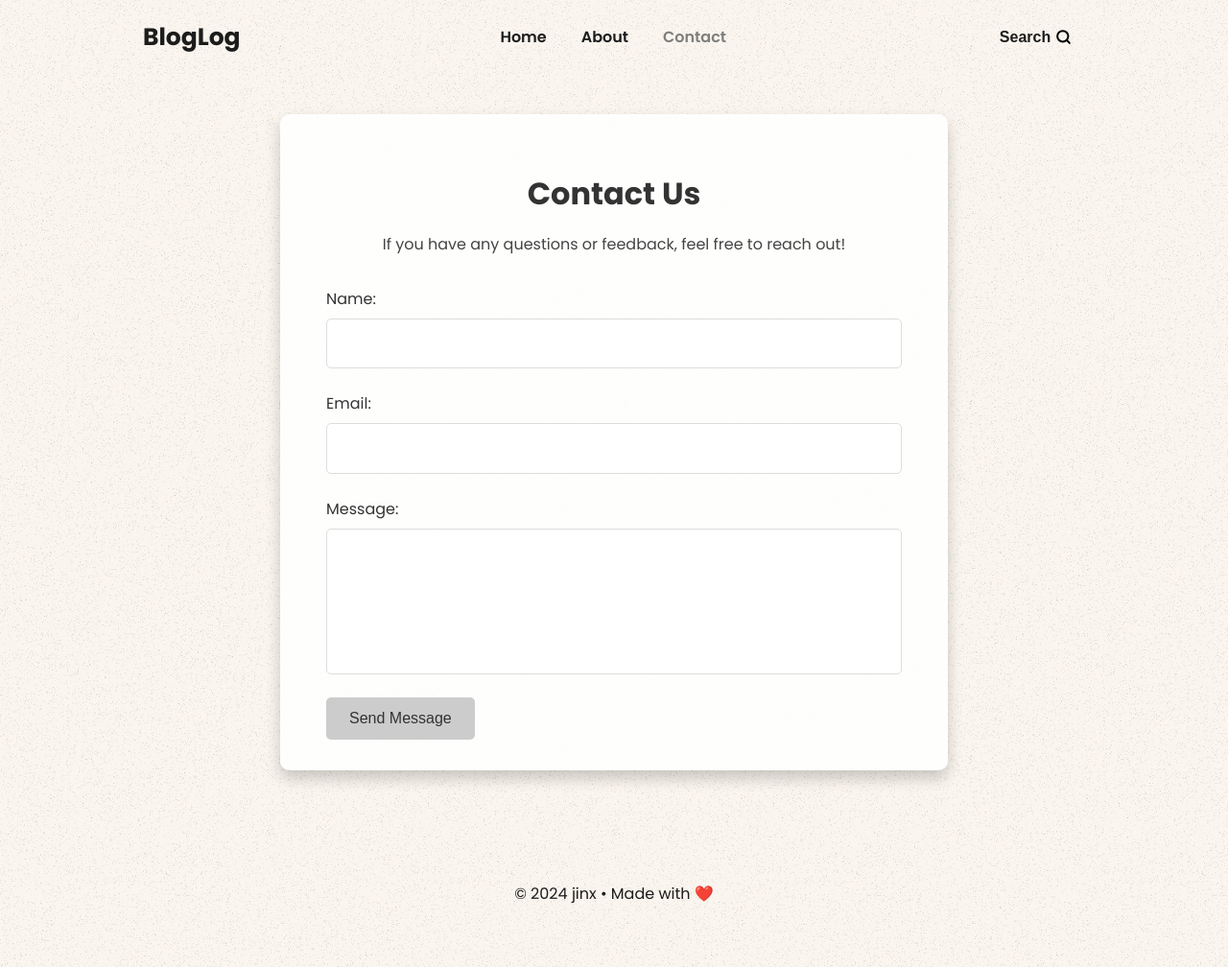
After one commit to jinx-vi-0/BlogLog, a Node server app: page /contact in a window 1280 px wide. The commit adds this page. Shown: the whole page at 96% size. Run offline with Node 20, Linux system fonts and the light colour scheme; some libraries are stand-ins or nearby versions.

Commit message:
Add contact page and data stored in database (#49)
* contact page added

* Add Nodemailer Feature

```diff
--- a/package.json
+++ b/package.json
@@ -29,6 +29,7 @@
     "method-override": "^3.0.0",
     "mongodb": "^6.6.2",
     "mongoose": "^7.0.3",
+    "nodemailer": "^6.9.15",
     "zod": "^3.23.8"
   },
   "devDependencies": {
--- a/public/css/style.css
+++ b/public/css/style.css
@@ -397,3 +397,85 @@ img {
 .welcome-section a.cta-button:hover {
   background-color: #004d40;
 }
+
+/* Contact Us Page Styling */
+.contact-section {
+  width: 100%;
+  padding: 2rem 0;
+  display: flex;
+  justify-content: center;
+  align-items: center;
+}
+
+.contact-container {
+  background: rgba(255, 255, 255, 0.9);
+  border-radius: 10px;
+  padding: 2rem 3rem;
+  max-width: 600px;
+  width: 100%;
+  box-shadow: 0 8px 16px rgba(0, 0, 0, 0.2);
+}
+
+.contact-container h1 {
+  font-size: 2rem;
+  margin-bottom: 1rem;
+  color: #333;
+  text-align: center;
+}
+
+.contact-container p {
+  font-size: 1rem;
+  margin-bottom: 2rem;
+  text-align: center;
+  color: #444;
+}
+
+.form-group {
+  margin-bottom: 1.5rem;
+}
+
+.form-group label {
+  display: block;
+  margin-bottom: 0.5rem;
+  color: #333;
+}
+
+.form-group input,
+.form-group textarea {
+  width: 100%;
+  padding: 0.8rem;
+  border: 1px solid #ddd;
+  border-radius: 5px;
+  font-size: 1rem;
+}
+
+.form-group textarea {
+  resize: none;
+}
+
+.btn-submit {
+  display: inline-block;
+  padding: 0.8rem 1.5rem;
+  background: #ccc;
+  color: #333;
+  border: none;
+  border-radius: 5px;
+  font-size: 1rem;
+  cursor: pointer;
+  transition: background 0.3s ease, color 0.3s ease;
+}
+
+.btn-submit:hover {
+  background: #bbb;
+  color: #000;
+}
+
+.message {
+  background-color: #d4edda;
+  color: #155724;
+  border: 1px solid #c3e6cb;
+  padding: 1rem;
+  margin-bottom: 1.5rem;
+  border-radius: 5px;
+  text-align: center;
+}
--- a/server/routes/main.js
+++ b/server/routes/main.js
@@ -1,7 +1,8 @@
 const express = require('express');
 const router = express.Router();
 const Post = require('../models/Post');
-
+const ContactMessage = require('../models/contactMessage');
+const transporter = require('../config/nodemailerConfig');
 /**
  * GET /
  * HOME
@@ -128,6 +129,56 @@ router.get('/about', (req, res) => {
   });
 });
 
+/**
+ * GET /
+ * Contact
+*/
+router.get('/contact', (req, res) => {
+  res.render('contact', {
+    currentRoute: '/contact'
+  });
+});
+
+router.post('/send-message', async (req, res) => {
+  const { name, email, message } = req.body;
+
+  try {
+    // Create a new contact message
+    const newMessage = new ContactMessage({ name, email, message });
+    await newMessage.save();
+
+     // Send an email notification
+     const mailOptions = {
+      from: `"BlogLog Contact Form" <${email}>`,
+      to: process.env.EMAIL_USERNAME,
+      subject: `New Contact Message from ${name} - BlogLog`,
+      html: `
+        <div style="font-family: Arial, sans-serif; margin: 20px; padding: 20px; border: 1px solid #eaeaea; border-radius: 5px; background-color: #f9f9f9;">
+          <h2 style="color: #333;">New Contact Message from BlogLog</h2>
+          <p><strong style="color: #555;">Name:</strong> ${name}</p>
+          <p><strong style="color: #555;">Email:</strong> ${email}</p>
+          <p><strong style="color: #555;">Message:</strong></p>
+          <p style="background-color: #fff; border-left: 4px solid #007BFF; padding: 10px; color: #333;">${message}</p>
+          <br>
+          <p style="color: #777;">Thank you,<br>BlogLog Team</p>
+        </div>
+      `,
+    }
+    await transporter.sendMail(mailOptions);
+
+    // Render the contact page with a success message
+    res.render('contact', {
+      currentRoute: '/contact',
+      message: 'Thank you for reaching out! We will get back to you soon.',
+    });
+  } catch (error) {
+    console.error(error);
+    res.render('contact', {
+      currentRoute: '/contact',
+      message: 'There was an error sending your message. Please try again later.',
+    });
+  }
+});
 
 // function insertPostData() {
 //   Post.insertMany([
--- /dev/null
+++ b/views/contact.ejs
@@ -0,0 +1,29 @@
+<section class="contact-section">
+    <div class="contact-container">
+      <h1>Contact Us</h1>
+      <p>If you have any questions or feedback, feel free to reach out!</p>
+
+       <!-- Display success message if available -->
+       <% if (typeof message !== 'undefined') { %>
+        <div class="message">
+          <p><%= message %></p>
+        </div>
+      <% } %>
+
+      <form action="/send-message" method="POST">
+        <div class="form-group">
+          <label for="name">Name:</label>
+          <input type="text" id="name" name="name" required />
+        </div>
+        <div class="form-group">
+          <label for="email">Email:</label>
+          <input type="email" id="email" name="email" required />
+        </div>
+        <div class="form-group">
+          <label for="message">Message:</label>
+          <textarea id="message" name="message" rows="5" required></textarea>
+        </div>
+        <button type="submit" class="btn-submit">Send Message</button>
+      </form>
+    </div>
+  </section>
```
Also changed, not shown: server/config/nodemailerConfig.js (added, +11 -0 lines), server/models/contactMessage.js (added, +10 -0 lines), 1 other file.
